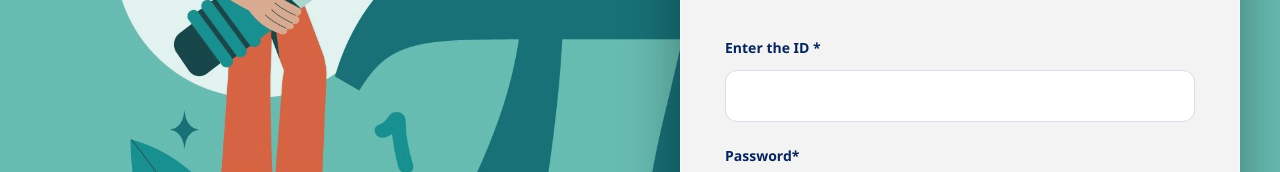
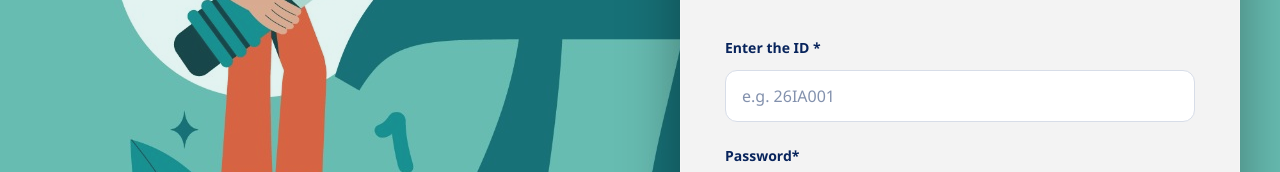
Before and after one commit to intellektproject-maker/intellekt_dashboard, a Next.js app in the folder intellekt-dashboard/: page /login in a window 1280 px wide. Shown: the part 347-519 px from the top of the page. Built offline with nearby package versions, Linux system fonts and the light colour scheme.

Commit message:
Show new student roll number format on web login

```diff
--- a/intellekt-dashboard/app/login/page.jsx
+++ b/intellekt-dashboard/app/login/page.jsx
@@ -146,6 +146,7 @@ export default function Login() {
 
 									<input
 										type="text"
+														placeholder="e.g. 26IA001"
 										value={roll}
 										onChange={(e) => setRoll(e.target.value.toUpperCase())}
 										className="
```
